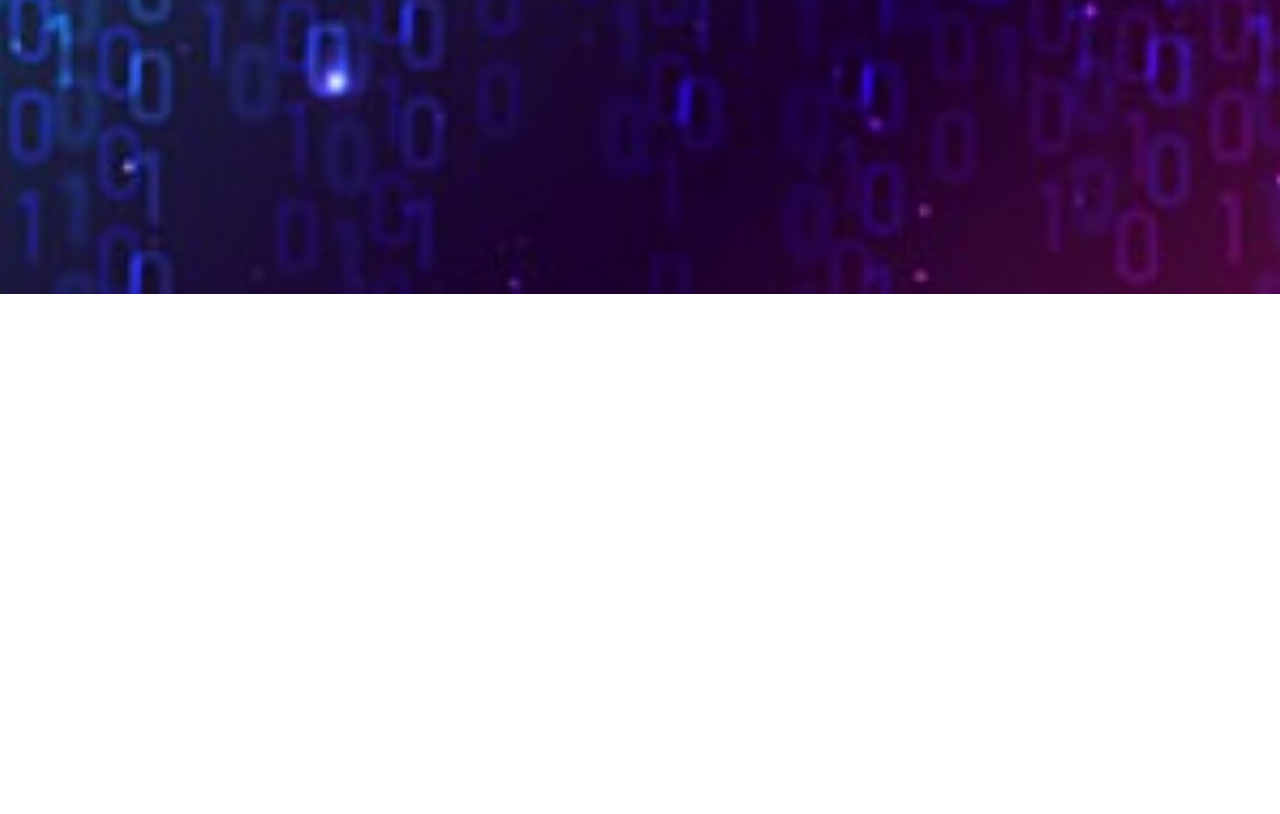
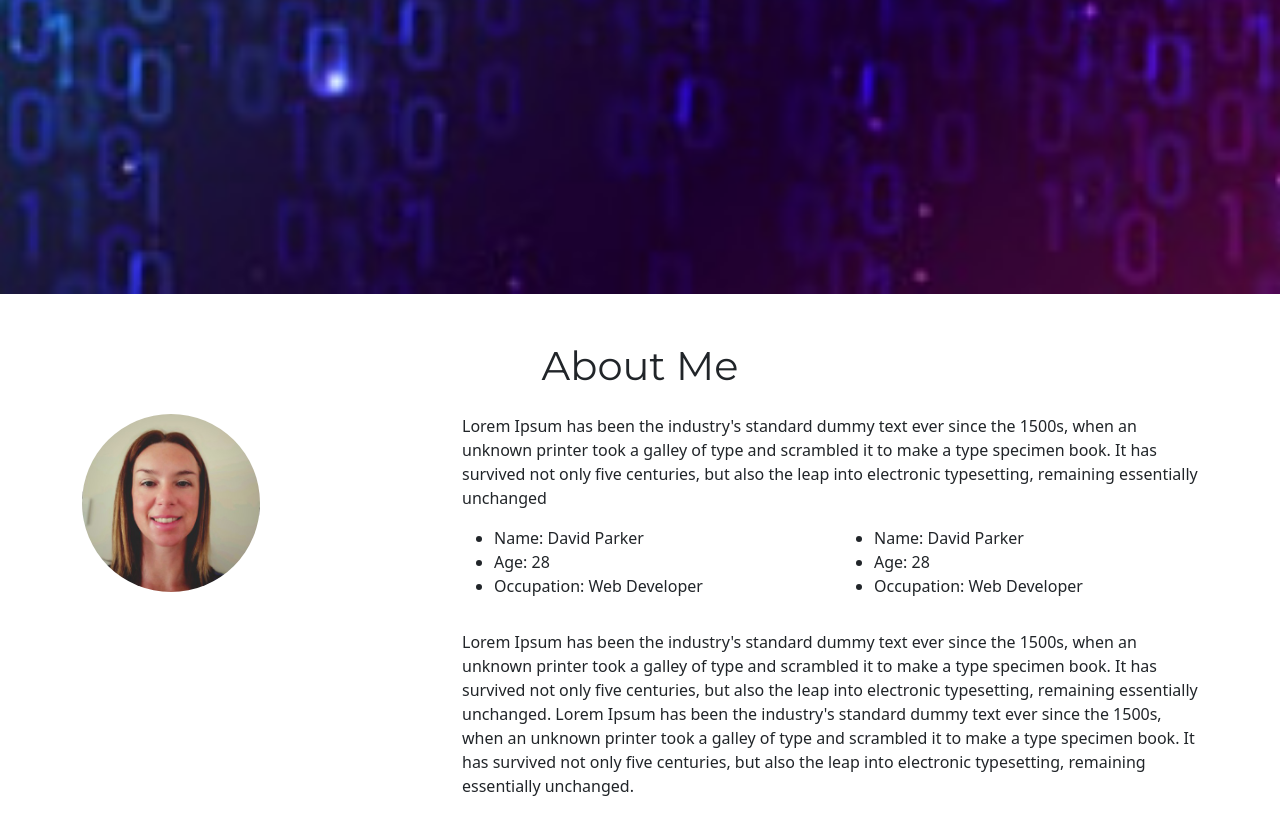
Before and after one commit to estii20/portfolio, a website: page index.html in a window 1280 px wide. Shown: the part 506-1320 px from the top of the page. Before the commit the page ends 800 px from the top, so only its background shows below. Drawn offline with nearby package versions, Linux system fonts and the light colour scheme; files whose address does not match are found by name.

Commit message:
Add about section and image

```diff
--- a/public/index.html
+++ b/index.html
@@ -54,6 +54,46 @@
         </div>
     </section>
 
+    <!-- about section-->
+    <section id="about">
+        <div class="container mt-4 pt-4">
+            <h1 class="text-center">About Me</h1>
+            <div class="row mt-4">
+                <div class="col-lg-4">
+                    <img src="images/estelle.jpg" class= "imageAboutPage circle-image" alt="Estelle Specht">
+                </div>
+
+                <div class="col-lg-8">
+                    <p> Lorem Ipsum has been the industry's standard dummy text ever since the 1500s, when an unknown printer took a galley of type and scrambled it to make a type specimen book. It has survived not only five centuries, but also the leap into electronic typesetting, remaining essentially unchanged
+
+                    </p>
+                    <div class="row mt-3">
+                        <div class="col-md-6">
+                            <ul>
+                                <li>Name: David Parker</li>
+                                <li>Age: 28</li>
+                                <li>Occupation: Web Developer</li>
+
+                            </ul>
+                        </div>
+                        <div class="col-md-6">
+                            <ul>
+                                <li>Name: David Parker</li>
+                                <li>Age: 28</li>
+                                <li>Occupation: Web Developer</li>
+
+                            </ul>
+                        </div>
+                    </div>
+                    <div class="row mt-3">
+                        <p> Lorem Ipsum has been the industry's standard dummy text ever since the 1500s, when an unknown printer took a galley of type and scrambled it to make a type specimen book. It has survived not only five centuries, but also the leap into electronic typesetting, remaining essentially unchanged.
+                            Lorem Ipsum has been the industry's standard dummy text ever since the 1500s, when an unknown printer took a galley of type and scrambled it to make a type specimen book. It has survived not only five centuries, but also the leap into electronic typesetting, remaining essentially unchanged.
+                        </p>
+                    </div>
+                </div>
+            </div>
+    </section>
+
     <!-- load javascript after loading all html content -->
     <script src="script/script.js"></script>
     <!-- bootstrap script -->
--- a/public/style.css
+++ b/public/style.css
@@ -42,3 +42,15 @@ h3 {
     transform: translate(-50%, -50%);
     color: white;
 }
+
+/* about section image css */
+.imageAboutPage {
+    width: 100%;
+}
+
+.circle-image {
+    width: 50%;
+    height: auto;
+    border-radius: 50%;
+    object-fit: cover;
+}
```
Also changed, not shown: README.md (renamed from public/README.md), package.json (renamed from public/package.json), public/images/estelle.jpg (added), public/script/script.js (added), server.js (renamed from public/server.js), 4 other files.
